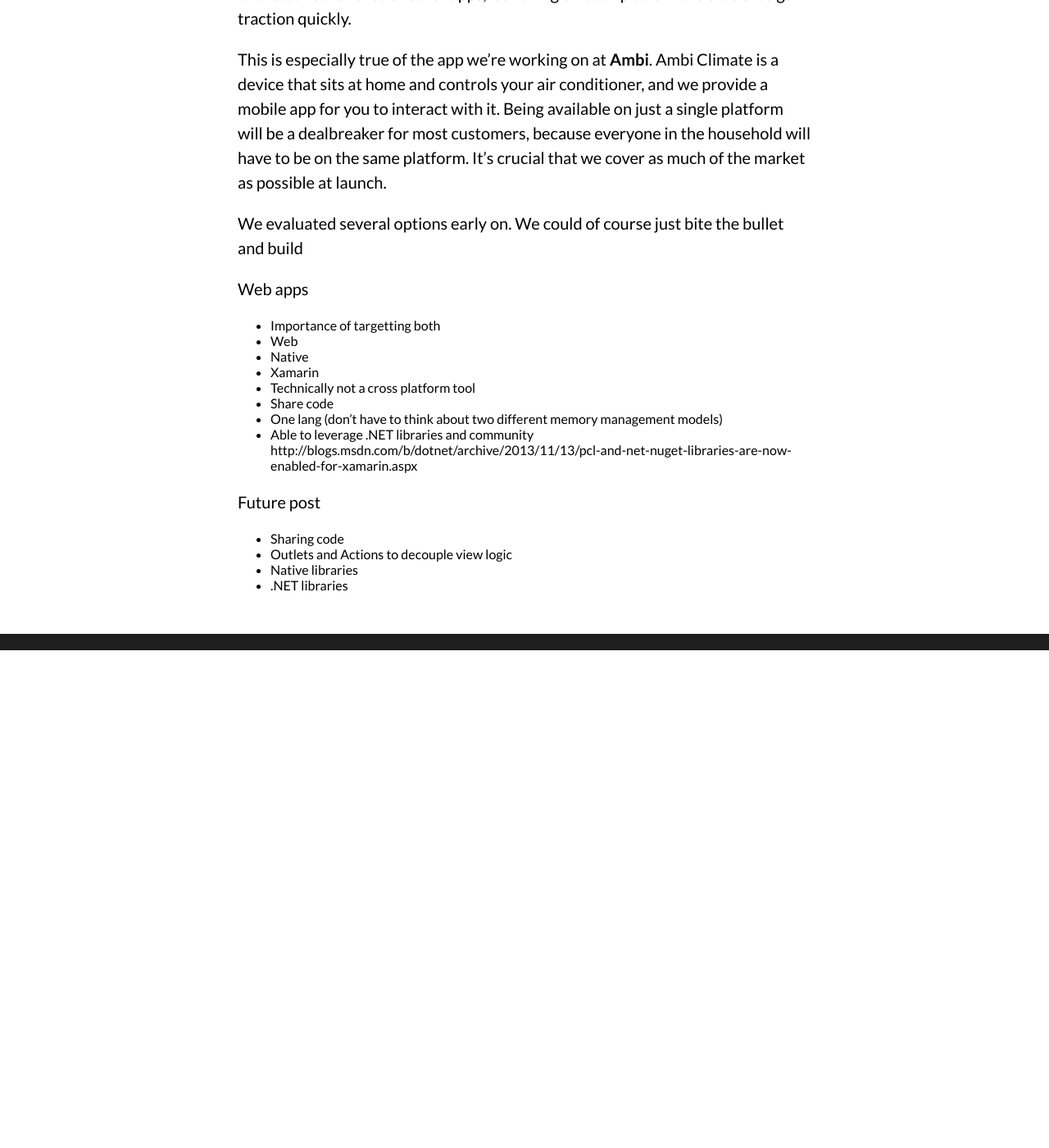
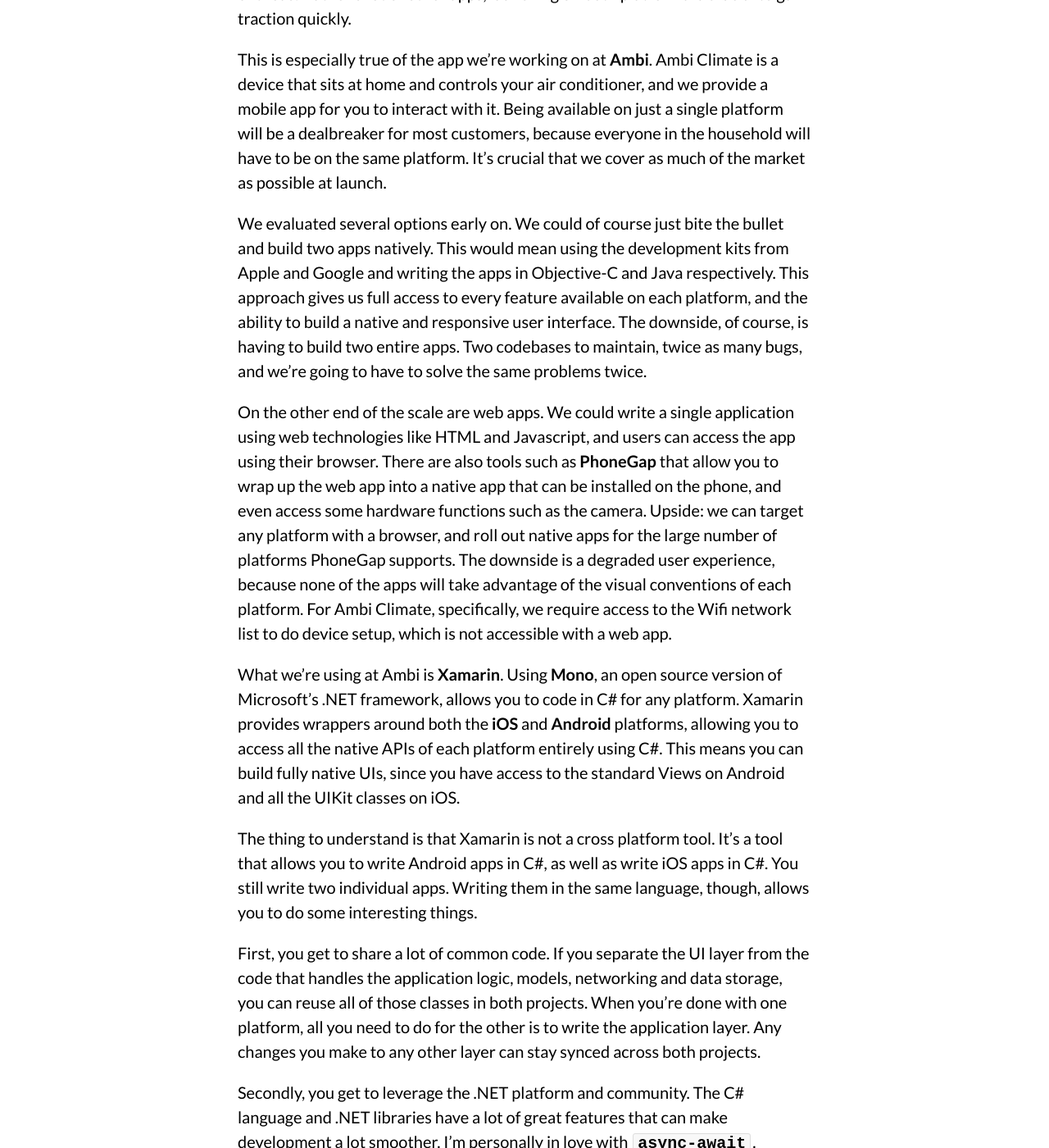
Before and after one commit to kannan-chandra/kannan-chandra.com, a Jekyll site: the page built from _posts/2014-03-06-cross-platform-mobile-apps.markdown, in a window 1280 px wide and 1400 px high, scrolled down 326 px. Shown: the whole window at 82% size. Built offline with Jekyll 4.4.1, drawn with Linux system fonts in a browser that asks for light colours; some web fonts are replaced; before the commit the page ends 1119 px from its top, so only the background shows below that; some of the changed text lies outside the part shown.

Commit message:
almost done with post

```diff
--- a/_posts/2014-03-06-cross-platform-mobile-apps.markdown
+++ b/_posts/2014-03-06-cross-platform-mobile-apps.markdown
@@ -7,23 +7,14 @@
 
 This is especially true of the app we're working on at [Ambi](http://www.ambiclimate.com). Ambi Climate is a device that sits at home and controls your air conditioner, and we provide a mobile app for you to interact with it. Being available on just a single platform will be a dealbreaker for most customers, because everyone in the household will have to be on the same platform. It's crucial that we cover as much of the market as possible at launch.
 
-We evaluated several options early on. We could of course just bite the bullet and build
+We evaluated several options early on. We could of course just bite the bullet and build two apps natively. This would mean using the development kits from Apple and Google and writing the apps in Objective-C and Java respectively. This approach gives us full access to every feature available on each platform, and the ability to build a native and responsive user interface. The downside, of course, is having to build two entire apps. Two codebases to maintain, twice as many bugs, and we're going to have to solve the same problems twice.
 
-Web apps
+On the other end of the scale are web apps. We could write a single application using web technologies like HTML and Javascript, and users can access the app using their browser. There are also tools such as [PhoneGap](http://phonegap.com/) that allow you to wrap up the web app into a native app that can be installed on the phone, and even access some hardware functions such as the camera. Upside: we can target any platform with a browser, and roll out native apps for the large number of platforms PhoneGap supports. The downside is a degraded user experience, because none of the apps will take advantage of the visual conventions of each platform. For Ambi Climate, specifically, we require access to the Wifi network list to do device setup, which is not accessible with a web app.
 
+What we're using at Ambi is [Xamarin](https://xamarin.com/). Using [Mono](http://www.mono-project.com/), an open source version of Microsoft's .NET framework, allows you to code in C# for any platform. Xamarin provides wrappers around both the [iOS](http://xamarin.com/ios) and [Android](http://xamarin.com/android) platforms, allowing you to access all the native APIs of each platform entirely using C#. This means you can build fully native UIs, since you have access to the standard Views on Android and all the UIKit classes on iOS.
 
-- Importance of targetting both
-- Web
-- Native
-- Xamarin
-- Technically not a cross platform tool
-- Share code
-- One lang (don't have to think about two different memory management models)
-- Able to leverage .NET libraries and community
-http://blogs.msdn.com/b/dotnet/archive/2013/11/13/pcl-and-net-nuget-libraries-are-now-enabled-for-xamarin.aspx
+The thing to understand is that Xamarin is not a cross platform tool. It's a tool that allows you to write Android apps in C#, as well as write iOS apps in C#. You still write two individual apps. Writing them in the same language, though, allows you to do some interesting things.
 
-Future post
-- Sharing code
-- Outlets and Actions to decouple view logic
-- Native libraries
-- .NET libraries
+First, you get to share a lot of common code. If you separate the UI layer from the code that handles the application logic, models, networking and data storage, you can reuse all of those classes in both projects. When you're done with one platform, all you need to do for the other is to write the application layer. Any changes you make to any other layer can stay synced across both projects.
+
+Secondly, you get to leverage the .NET platform and community. The C# language and .NET libraries have a lot of great features that can make development a lot smoother. I'm personally in love with [`async-await`](http://msdn.microsoft.com/en-us/library/hh191443.aspx). There's also a huge number of great [third party .NET libraries](http://blogs.msdn.com/b/dotnet/archive/2013/11/13/pcl-and-net-nuget-libraries-are-now-enabled-for-xamarin.aspx) you can use in your project. What's better is that Xamarin gives you an easy way to also use any third party [iOS](http://docs.xamarin.com/guides/ios/advanced_topics/binding_objective-c/) or [Android](http://docs.xamarin.com/guides/android/advanced_topics/java_integration_overview/binding_a_java_library_(.jar)/) library in your project. We recently used this to [integrate Appsee's analytics platform](http://kannan-chandra.com/posts/xamarin-binding-appsee/) into our app.
```
